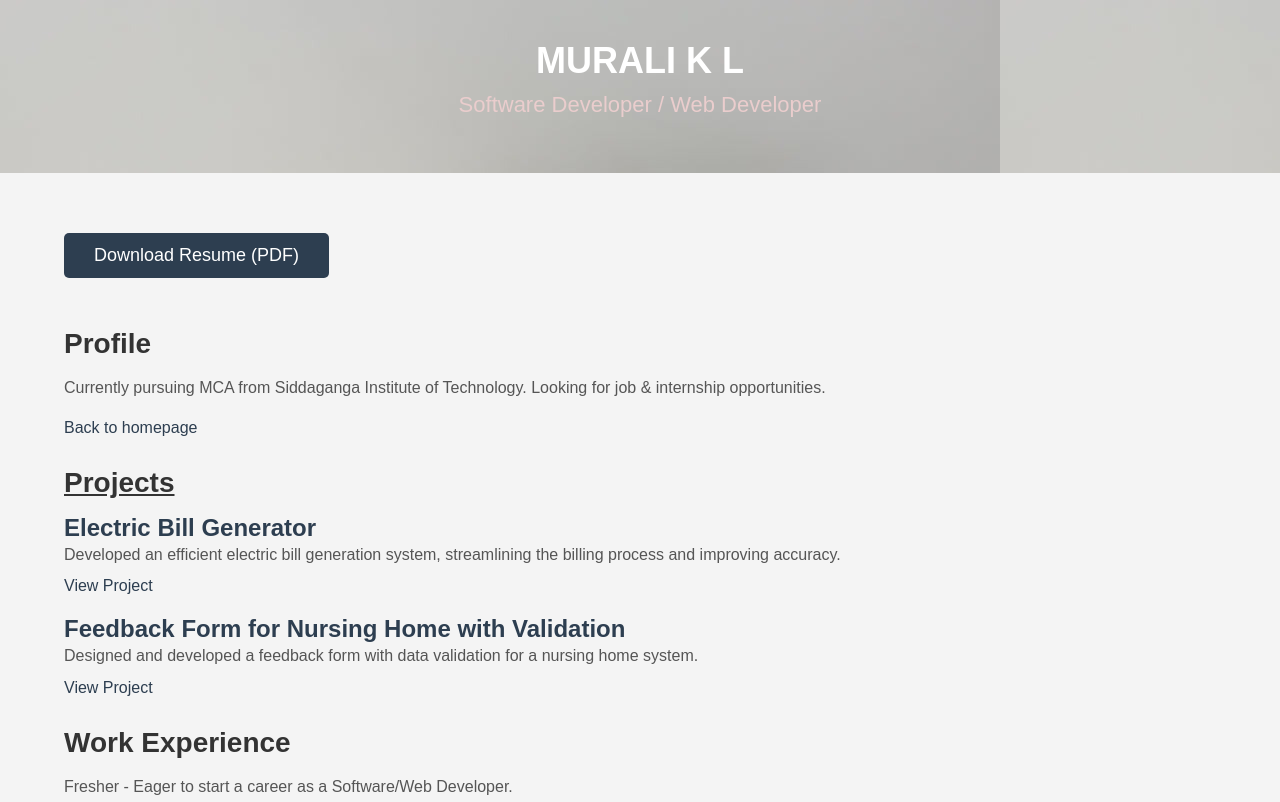
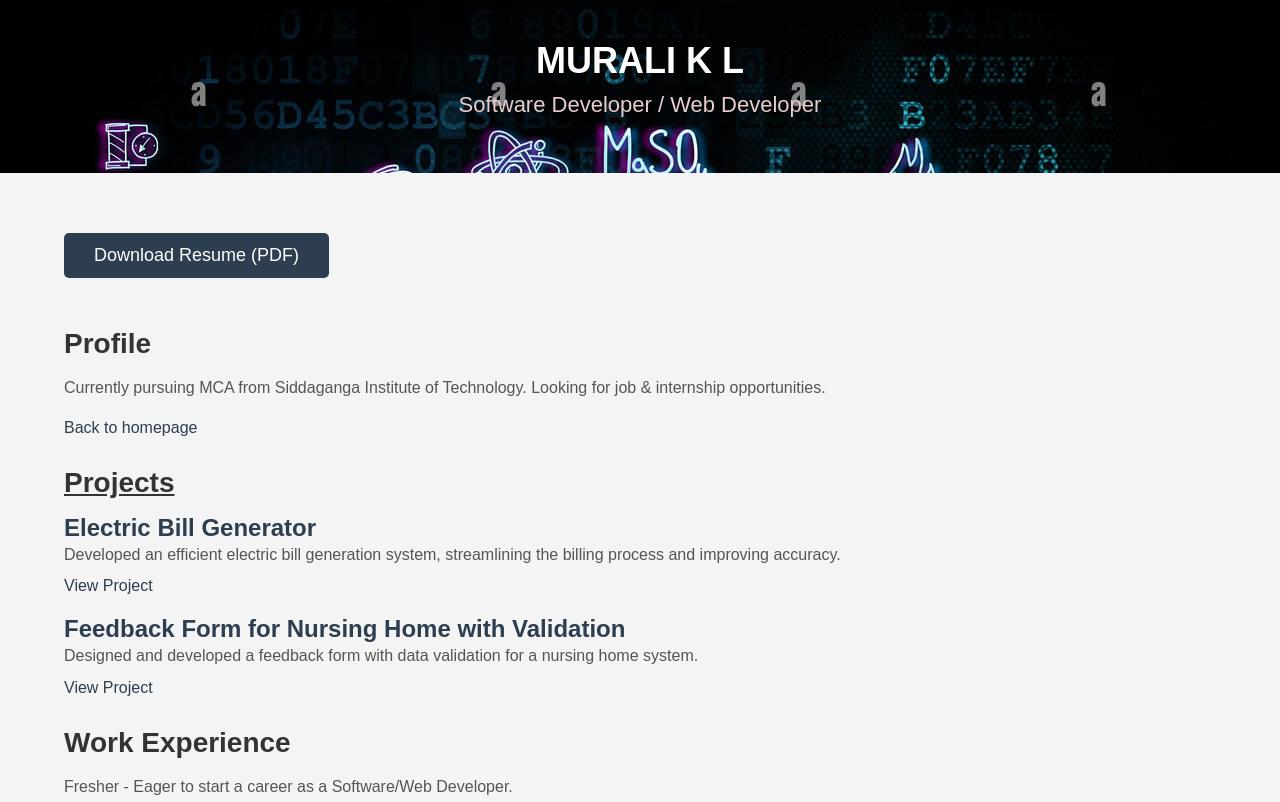
Before and after one commit to Murali-312/protofolio, a plain HTML site: page resume1.html in a window 1280 px wide. Shown: the top 802 px of the page. Drawn offline with Linux system fonts and the light colour scheme.

Commit message:
Update style1.css

```diff
--- a/style1.css
+++ b/style1.css
@@ -20,7 +20,7 @@
 
   header {
    /* background-color: #6e7781;*/
-    background-image: url(backgroung.jpg);
+    background-image: url(resumepic.jpg);
     color: #fff;
     text-align: center;
     padding: 40px 0;
```
